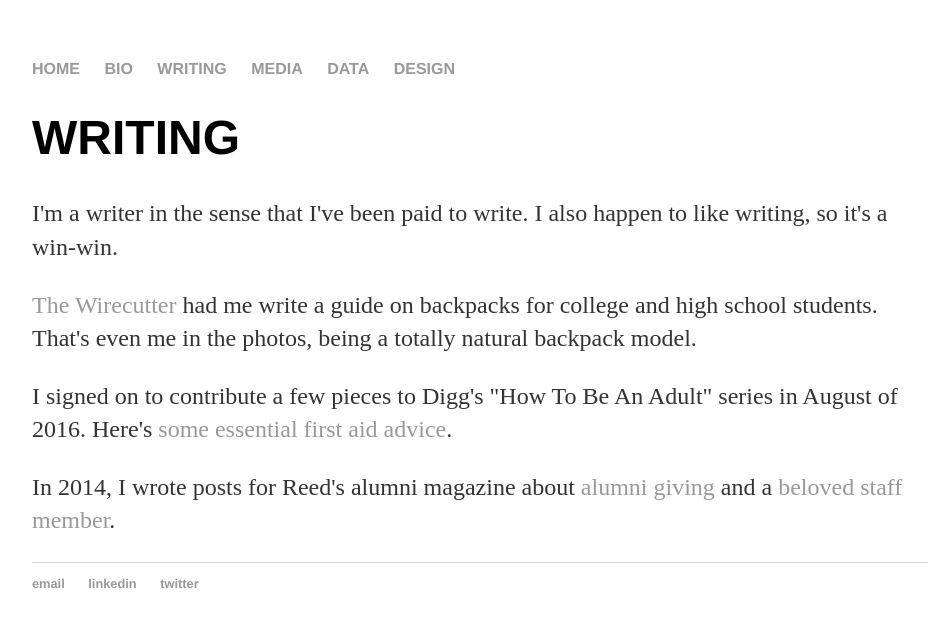
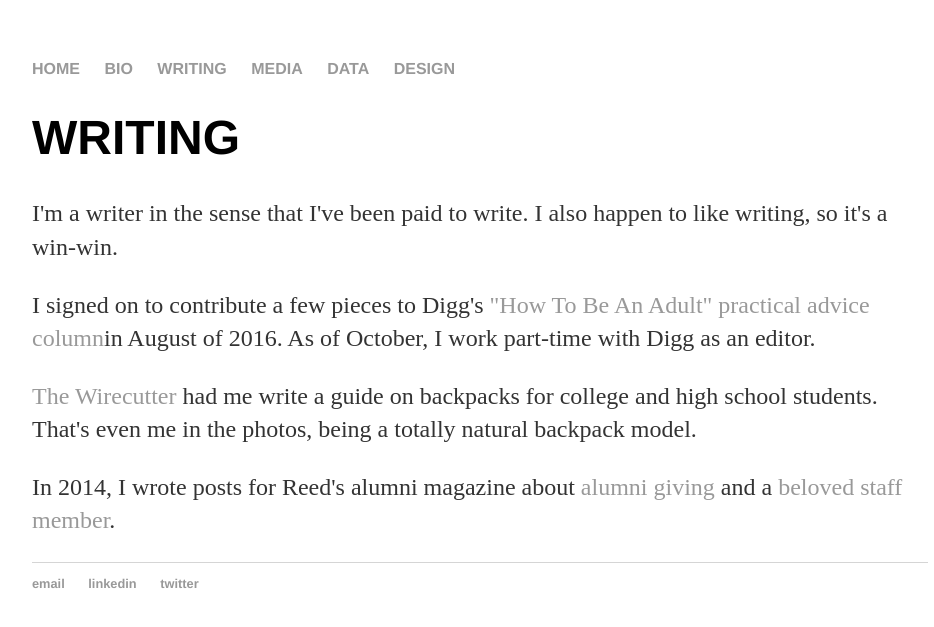
Before and after one commit to mathewolson/mathewolson.github.io, a Jekyll site: the page built from writing.html, in a window 1280 px wide. Shown: the top 627 px of the page, without its empty margins (160-1094 px from the left). Built offline with Jekyll 4.4.1, drawn with Linux system fonts in a browser that asks for light colours.

Commit message:
Update writing.html

```diff
--- a/writing.html
+++ b/writing.html
@@ -5,7 +5,7 @@
 <div class="blurb">
 	<h1>WRITING</h1>
 	<p>I'm a writer in the sense that I've been paid to write. I also happen to like writing, so it's a win-win.</p>
+	<p>I signed on to contribute a few pieces to Digg's <a href="http://digg.com/channel/how-to-be-an-adult">"How To Be An Adult" practical advice column</a>in August of 2016. As of October, I work part-time with Digg as an editor.</p>
 	<p><a href="http://thewirecutter.com/reviews/best-school-backpack-for-high-school-and-college/">The Wirecutter</a> had me write a guide on backpacks for college and high school students. That's even me in the photos, being a totally natural backpack model.</p>
-	<p>I signed on to contribute a few pieces to Digg's "How To Be An Adult" series in August of 2016. Here's <a href="http://digg.com/2016/how-to-treat-a-cut-finger-first-aid">some essential first aid advice</a>.</p>
 	<p>In 2014, I wrote posts for Reed's alumni magazine about <a href="http://www.reed.edu/reed_magazine/sallyportal/posts/2014/data-sheds-light-on-alumni-giving.html">alumni giving</a> and a <a href="http://www.reed.edu/reed_magazine/sallyportal/posts/2014/stockroom-czar-goes-out-with-a-bang.html">beloved staff member</a>.</p>
 </div><!-- /.blurb -->
```
